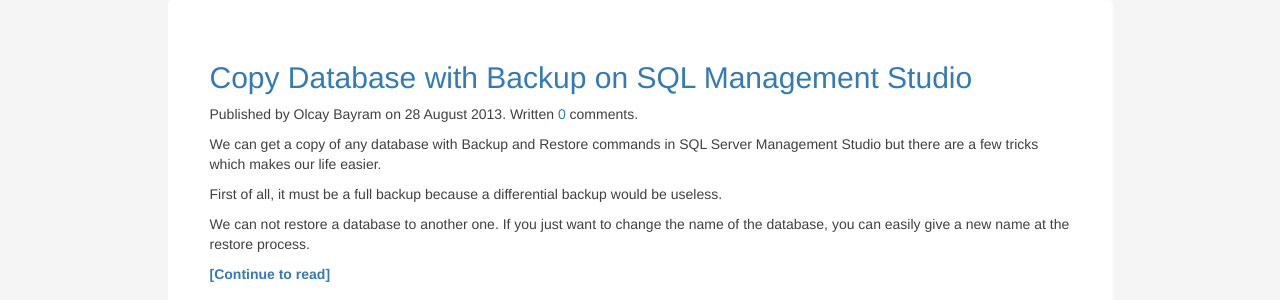
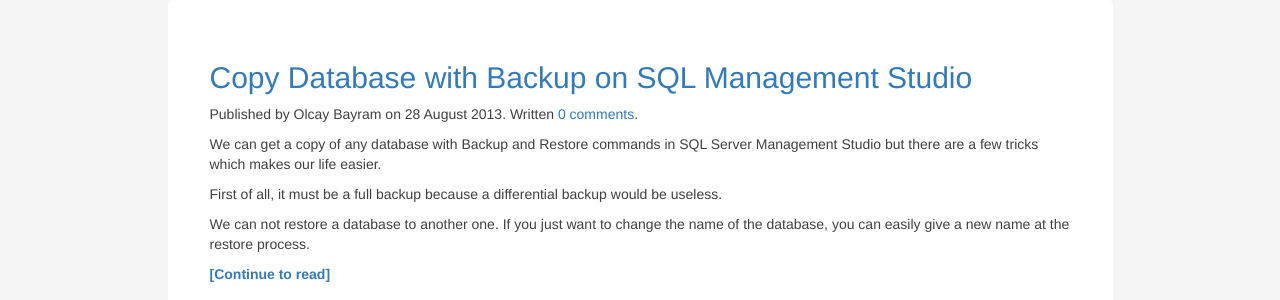
Before and after one commit to otomatikmuhendis/aclockworkengineer, a Jekyll site: the page built from index.html, in a window 1280 px wide. Shown: the part 228-528 px from the top of the page. Built offline with Jekyll 4.4.1, drawn with Linux system fonts in a browser that asks for light colours; nearby versions of some CDN libraries; the list of posts is cut into pages by our own code; comment, search, counter and statistics services are not loaded; part of the change alters nothing that is shown.

```diff
--- a/_config.yml
+++ b/_config.yml
@@ -63,7 +63,7 @@ url-pretty: "en.otomatikmuhendis.com"  # eg. "deanattali.com/beautiful-jekyll"
 # --- Misc --- #
 
 # Fill in your Disqus shortname (NOT the userid) if you want to support Disqus comments
-disqus: "otomatikmuhendis"
+disqus: "a-clockwork-engineer"
 
 # Fill in your Google Analytics ID to track your website using GA
 google_analytics: "UA-43894898-1"
--- a/index.html
+++ b/index.html
@@ -25,7 +25,7 @@ subtitle: accelerating the mechanization
 
 
     <p class="post-meta">
-      Published by {{ post.author }} on {{ post.date | date_to_long_string  }}. Written <a href="{{ post.url | prepend: site.url }}#disqus_thread">0</a> comments.
+      Published by {{ post.author }} on {{ post.date | date_to_long_string  }}. Written <a href="{{ post.url | prepend: site.url }}#disqus_thread">0 comments</a>.
     </p>
 
     <div class="post-entry">
```
